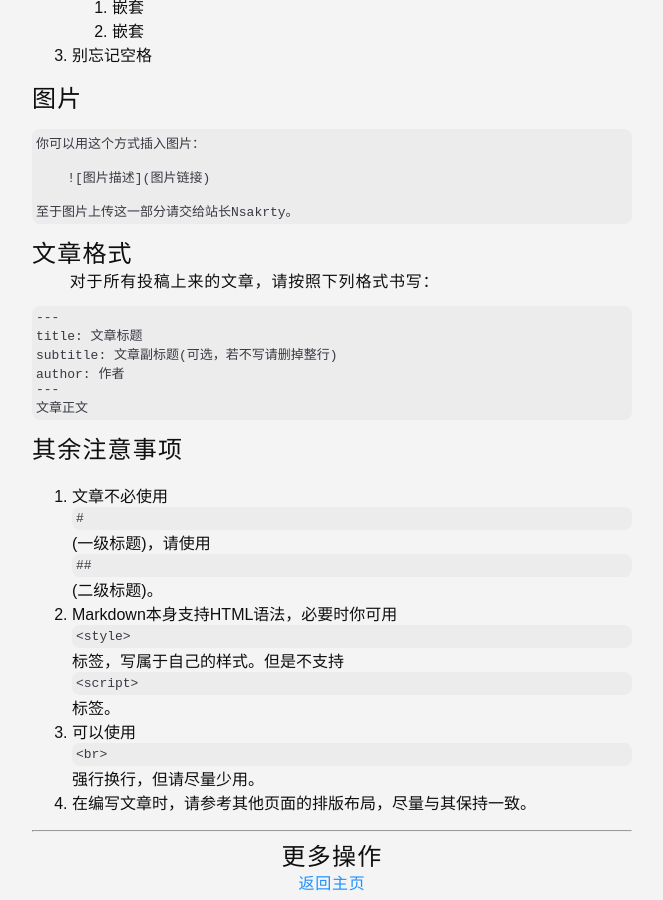
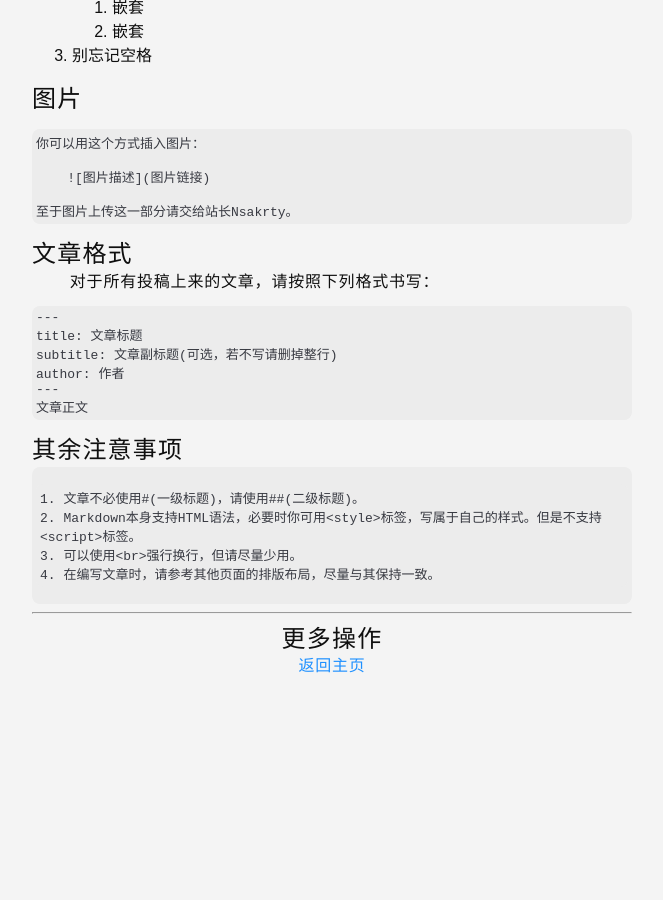
Before and after one commit to SRPNGO/post, a Jekyll site: the page built from docs/tutorial.md, in a window 1280 px wide and 900 px high, scrolled down 1590 px. Shown: the whole window, without its empty margins (308-971 px from the left). Built offline with Jekyll 4.4.1, drawn with Linux system fonts in a browser that asks for light colours; our own code applies the rules of GitHub Pages for plain Markdown files; after the commit the page ends 2272 px from its top, so only the background shows below that.

Commit message:
再次更新

````diff
--- a/docs/tutorial.md
+++ b/docs/tutorial.md
@@ -108,7 +108,9 @@ author: 作者
 </pre>
 
 ## 其余注意事项
-1. 文章不必使用`#`(一级标题)，请使用`##`(二级标题)。
-2. Markdown本身支持HTML语法，必要时你可用`<style>`标签，写属于自己的样式。但是不支持`<script>`标签。
-3. 可以使用`<br>`强行换行，但请尽量少用。
+```
+1. 文章不必使用#(一级标题)，请使用##(二级标题)。
+2. Markdown本身支持HTML语法，必要时你可用<style>标签，写属于自己的样式。但是不支持<script>标签。
+3. 可以使用<br>强行换行，但请尽量少用。
 4. 在编写文章时，请参考其他页面的排版布局，尽量与其保持一致。
+```
````
